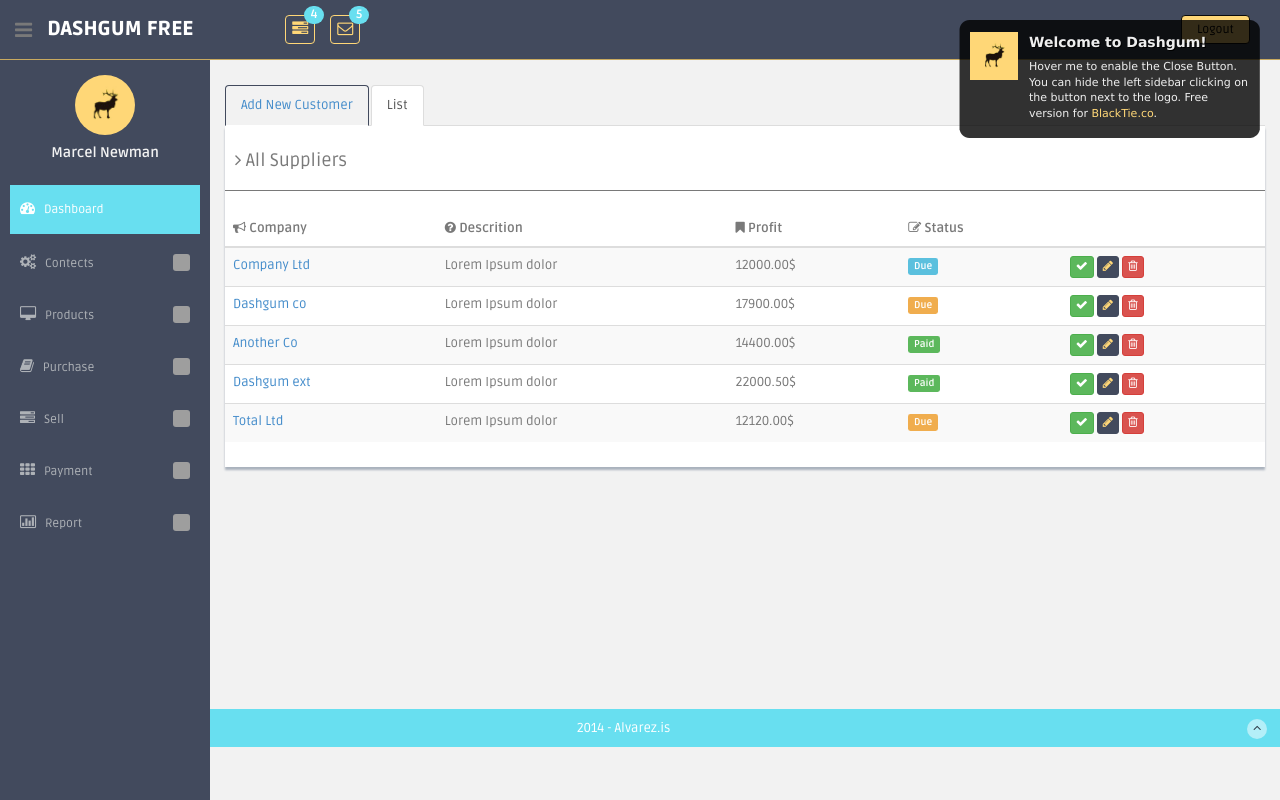
After one commit to sadik061/inventory-student, a PHP site: page /Pages/Customer.php in a window 1280 px wide, after a click on "List". The commit adds this page. Run offline with PHP 8.4, Linux system fonts and the light colour scheme; grey boxes are pictures that could not be loaded.

Commit message:
contects

```diff
--- /dev/null
+++ b/Pages/Customer.php
@@ -0,0 +1,173 @@
+<?php include '../Templates/Header.php'; ?>
+<body>
+<section id="container" >
+    <?php include '../Templates/navbar.php' ?>
+    <?php include '../Templates/sidebar.php' ?>
+    <section id="main-content">
+        <section class="wrapper">
+            <div class="row mt">
+                <div class="col-md-12">
+                    <script>
+                        $('#myTabs a').click(function (e) {
+                            e.preventDefault()
+                            $(this).tab('show')
+                        })
+                        $('#myTabs a[href="#Addnew"]').tab('show') // Select tab by name
+                        $('#myTabs a[href="#list"]').tab('show') // Select tab by name
+                    </script>
+                    <div>
+
+                        <!-- Nav tabs -->
+                        <ul class="nav nav-tabs" role="tablist">
+                            <li role="presentation" class="active"><a href="#Addnew" aria-controls="Addnew" role="tab" data-toggle="tab">Add New Customer</a></li>
+                            <li role="presentation"><a href="#list" aria-controls="list" role="tab" data-toggle="tab">List</a></li>
+                        </ul>
+
+                        <!-- Tab panes -->
+                        <div class="tab-content">
+                            <div role="tabpanel" class="tab-pane active" id="Addnew"><div class="content-panel"><form>
+                                        <div class="form-row">
+                                            <div class="form-group col-md-6">
+                                                <label for="inputEmail4">Email</label>
+                                                <input type="email" class="form-control" id="inputEmail4" placeholder="Email">
+                                            </div>
+                                            <div class="form-group col-md-6">
+                                                <label for="inputPassword4">Password</label>
+                                                <input type="password" class="form-control" id="inputPassword4" placeholder="Password">
+                                            </div>
+                                        </div>
+                                        <div class="form-group col-md-12">
+                                            <label for="inputAddress">Address</label>
+                                            <input type="text" class="form-control" id="inputAddress" placeholder="1234 Main St">
+                                        </div>
+                                        <div class="form-group col-md-12">
+                                            <label for="inputAddress2">Address 2</label>
+                                            <input type="text" class="form-control" id="inputAddress2" placeholder="Apartment, studio, or floor">
+                                        </div>
+                                        <div class="form-row">
+                                            <div class="form-group col-md-6">
+                                                <label for="inputCity">City</label>
+                                                <input type="text" class="form-control" id="inputCity">
+                                            </div>
+                                            <div class="form-group col-md-4">
+                                                <label for="inputState">State</label>
+                                                <select id="inputState" class="form-control">
+                                                    <option selected>Choose...</option>
+                                                    <option>...</option>
+                                                </select>
+                                            </div>
+                                            <div class="form-group col-md-2">
+                                                <label for="inputZip">Zip</label>
+                                                <input type="text" class="form-control" id="inputZip">
+                                            </div>
+                                        </div>
+                                        <div class="form-group col-md-12">
+                                            <div class="form-check">
+                                                <input class="form-check-input" type="checkbox" id="gridCheck">
+                                                <label class="form-check-label" for="gridCheck">
+                                                    Check me out
+                                                </label>
+                                            </div>
+                                        </div>
+                                        <button type="submit" class="btn btn-primary" style=" margin-left:  1%;">Sign in</button>
+                                    </form>
+                                </div>
+                            </div>
+
+
+                            <div role="tabpanel" class="tab-pane" id="list"><div class="content-panel">
+                                    <table class="table table-striped table-advance table-hover">
+                                        <h4><i class="fa fa-angle-right"></i> All Suppliers</h4>
+                                        <hr>
+                                        <thead>
+                                        <tr>
+                                            <th><i class="fa fa-bullhorn"></i> Company</th>
+                                            <th class="hidden-phone"><i class="fa fa-question-circle"></i> Descrition</th>
+                                            <th><i class="fa fa-bookmark"></i> Profit</th>
+                                            <th><i class=" fa fa-edit"></i> Status</th>
+                                            <th></th>
+                                        </tr>
+                                        </thead>
+                                        <tbody>
+                                        <tr>
+                                            <td><a href="basic_table.html#">Company Ltd</a></td>
+                                            <td class="hidden-phone">Lorem Ipsum dolor</td>
+                                            <td>12000.00$ </td>
+                                            <td><span class="label label-info label-mini">Due</span></td>
+                                            <td>
+                                                <button class="btn btn-success btn-xs"><i class="fa fa-check"></i></button>
+                                                <button class="btn btn-primary btn-xs"><i class="fa fa-pencil"></i></button>
+                                                <button class="btn btn-danger btn-xs"><i class="fa fa-trash-o "></i></button>
+                                            </td>
+                                        </tr>
+                                        <tr>
+                                            <td>
+                                                <a href="basic_table.html#">
+                                                    Dashgum co
+                                                </a>
+                                            </td>
+                                            <td class="hidden-phone">Lorem Ipsum dolor</td>
+                                            <td>17900.00$ </td>
+                                            <td><span class="label label-warning label-mini">Due</span></td>
+                                            <td>
+                                                <button class="btn btn-success btn-xs"><i class="fa fa-check"></i></button>
+                                                <button class="btn btn-primary btn-xs"><i class="fa fa-pencil"></i></button>
+                                                <button class="btn btn-danger btn-xs"><i class="fa fa-trash-o "></i></button>
+                                            </td>
+                                        </tr>
+                                        <tr>
+                                            <td>
+                                                <a href="basic_table.html#">
+                                                    Another Co
+                                                </a>
+                                            </td>
+                                            <td class="hidden-phone">Lorem Ipsum dolor</td>
+                                            <td>14400.00$ </td>
+                                            <td><span class="label label-success label-mini">Paid</span></td>
+                                            <td>
+                                                <button class="btn btn-success btn-xs"><i class="fa fa-check"></i></button>
+                                                <button class="btn btn-primary btn-xs"><i class="fa fa-pencil"></i></button>
+                                                <button class="btn btn-danger btn-xs"><i class="fa fa-trash-o "></i></button>
+                                            </td>
+                                        </tr>
+                                        <tr>
+                                            <td>
+                                                <a href="basic_table.html#">
+                                                    Dashgum ext
+                                                </a>
+                                            </td>
+                                            <td class="hidden-phone">Lorem Ipsum dolor</td>
+                                            <td>22000.50$ </td>
+                                            <td><span class="label label-success label-mini">Paid</span></td>
+                                            <td>
+                                                <button class="btn btn-success btn-xs"><i class="fa fa-check"></i></button>
+                                                <button class="btn btn-primary btn-xs"><i class="fa fa-pencil"></i></button>
+                                                <button class="btn btn-danger btn-xs"><i class="fa fa-trash-o "></i></button>
+                                            </td>
+                                        </tr>
+                                        <tr>
+                                            <td><a href="basic_table.html#">Total Ltd</a></td>
+                                            <td class="hidden-phone">Lorem Ipsum dolor</td>
+                                            <td>12120.00$ </td>
+                                            <td><span class="label label-warning label-mini">Due</span></td>
+                                            <td>
+                                                <button class="btn btn-success btn-xs"><i class="fa fa-check"></i></button>
+                                                <button class="btn btn-primary btn-xs"><i class="fa fa-pencil"></i></button>
+                                                <button class="btn btn-danger btn-xs"><i class="fa fa-trash-o "></i></button>
+                                            </td>
+                                        </tr>
+                                        </tbody>
+                                    </table>
+                                </div><!-- /content-panel --></div></div>
+
+                    </div>
+                </div>
+            </div><!-- /col-md-12 -->
+            </div><!-- /row -->
+
+        </section><! --/wrapper -->
+    </section><!-- /MAIN CONTENT -->
+</section>
+<?php include '../Templates/Footer.php' ?>
+</body>
+</html>
--- a/Templates/sidebar.php
+++ b/Templates/sidebar.php
@@ -18,8 +18,8 @@
                     <span>Contects</span>
                 </a>
                 <ul class="sub">
-                    <li><a  href="calendar.html">Supplier</a></li>
-                    <li><a  href="gallery.html">Customer</a></li>
+                    <li><a  href="supplier.php">Supplier</a></li>
+                    <li><a  href="Customer.php">Customer</a></li>
                 </ul>
             </li>
 
--- a/assets/css/style.css
+++ b/assets/css/style.css
@@ -2240,5 +2240,29 @@ label {
     min-height: 900px;
 }
 .black-bg{
-    background: #68dff0;
-}
+    background: #424a5d;
+}
+ul.top-menu > li > .logout {
+    color: #000000;
+    border: 1px solid #0a0b0b !important;
+    background: #ffd777;
+    margin-top: 15px;
+}
+.nav-tabs > li > a {
+    border-color: #424a5d #424a5d #ffffff;
+}
+form{
+    padding-bottom: 26px;
+}
+.wrapper {
+    min-height: 643px;
+}
+ul.top-menu > li > a {
+    color: #ffd777;
+    border: 1px solid #ffd777 !important;
+}
+.btn-primary {
+    color: #ffd777;
+    background-color: #424a5d;
+    border-color: #424a5d;
+}
```
Also changed, not shown: Pages/supplier.php (added, +173 -0 lines).
